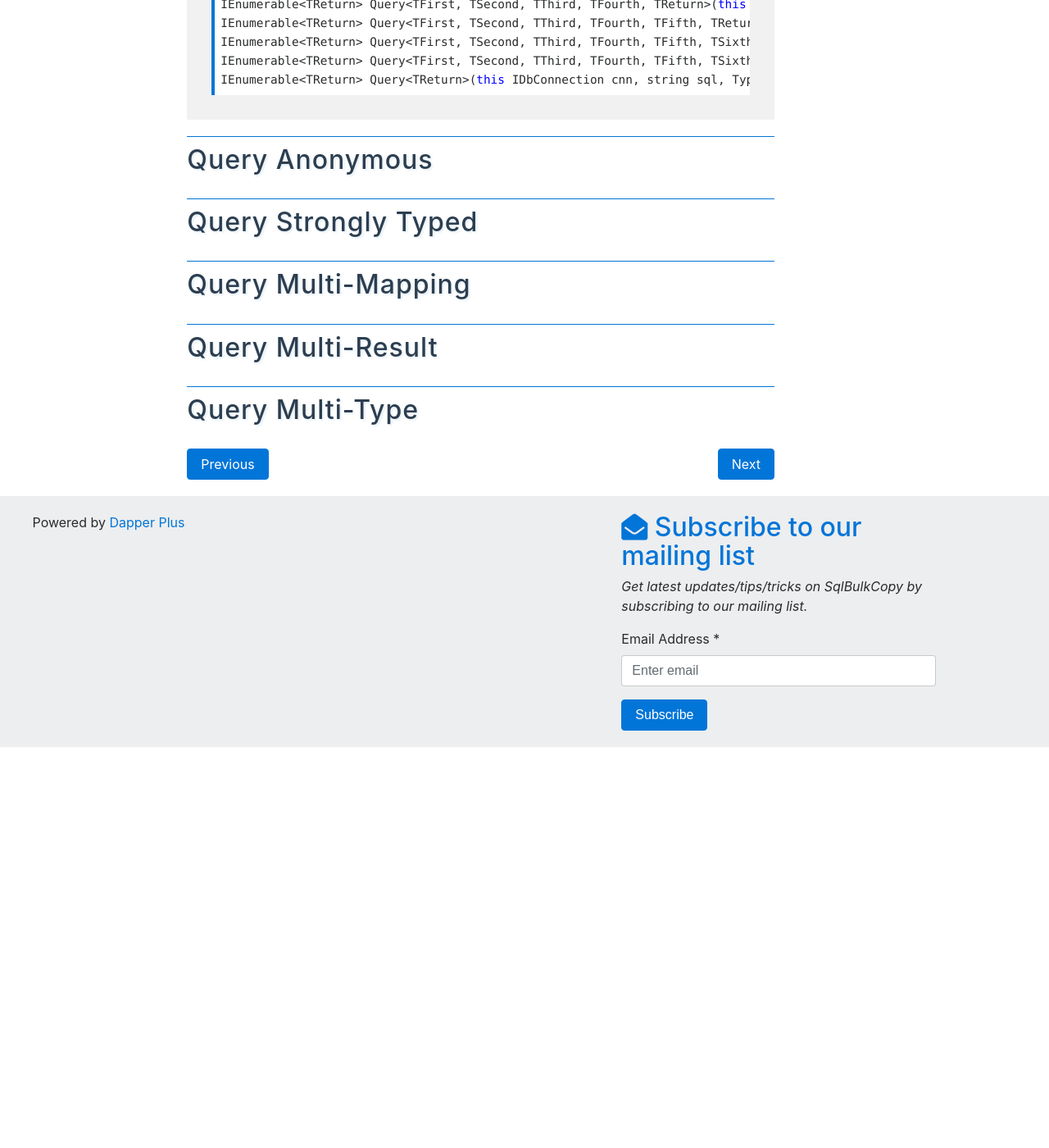
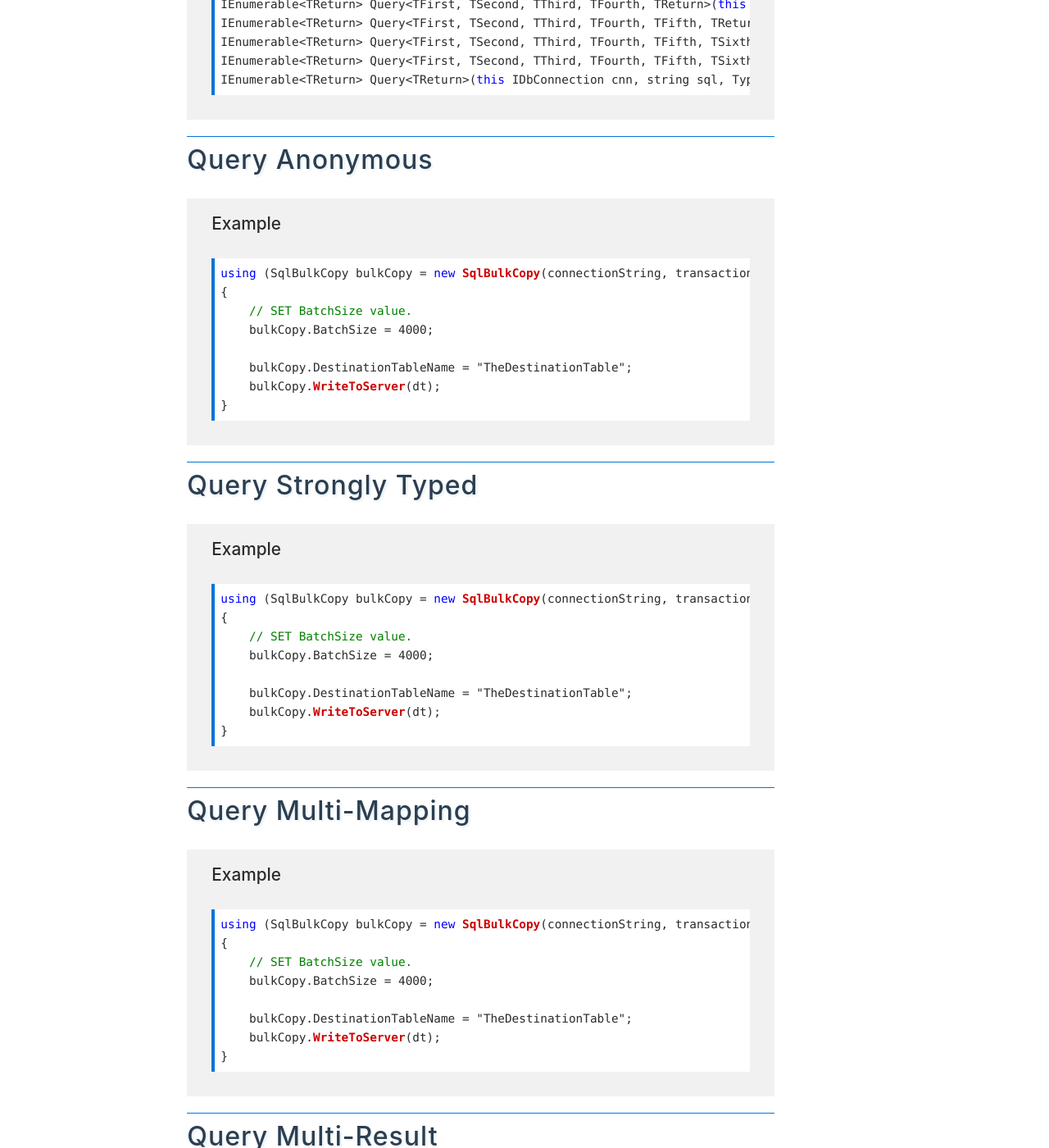
Before and after one commit to thiagopbarnabe/dapper-tutorial, a Jekyll site: the page built from docs/pages/api/query.md, in a window 1280 px wide and 1400 px high, scrolled down 1001 px. Shown: the whole window at 82% size. Built offline with Jekyll 4.4.1, drawn with Linux system fonts in a browser that asks for light colours; nearby versions of some CDN libraries; before the commit the page ends 1912 px from its top, so only the background shows below that; some of the changed text lies outside the part shown.

Commit message:
Update query.md

```diff
--- a/docs/pages/api/query.md
+++ b/docs/pages/api/query.md
@@ -34,11 +34,66 @@ IEnumerable<TReturn> Query<TReturn>(this IDbConnection cnn, string sql, Type[] t
 {% endhighlight %}
 
 ## Query Anonymous
+{% include template-example.html %}
+{% highlight csharp %}
+using (SqlBulkCopy bulkCopy = new SqlBulkCopy(connectionString, transaction))
+{
+    // SET BatchSize value.
+    bulkCopy.BatchSize = 4000;
+
+    bulkCopy.DestinationTableName = "TheDestinationTable";
+    bulkCopy.WriteToServer(dt);
+}
+{% endhighlight %}
 
 ## Query Strongly Typed
+{% include template-example.html %}
+{% highlight csharp %}
+using (SqlBulkCopy bulkCopy = new SqlBulkCopy(connectionString, transaction))
+{
+    // SET BatchSize value.
+    bulkCopy.BatchSize = 4000;
+
+    bulkCopy.DestinationTableName = "TheDestinationTable";
+    bulkCopy.WriteToServer(dt);
+}
+{% endhighlight %}
 
 ## Query Multi-Mapping
+{% include template-example.html %}
+{% highlight csharp %}
+using (SqlBulkCopy bulkCopy = new SqlBulkCopy(connectionString, transaction))
+{
+    // SET BatchSize value.
+    bulkCopy.BatchSize = 4000;
+
+    bulkCopy.DestinationTableName = "TheDestinationTable";
+    bulkCopy.WriteToServer(dt);
+}
+{% endhighlight %}
 
 ## Query Multi-Result
+{% include template-example.html %}
+{% highlight csharp %}
+using (SqlBulkCopy bulkCopy = new SqlBulkCopy(connectionString, transaction))
+{
+    // SET BatchSize value.
+    bulkCopy.BatchSize = 4000;
+
+    bulkCopy.DestinationTableName = "TheDestinationTable";
+    bulkCopy.WriteToServer(dt);
+}
+{% endhighlight %}
 
 ## Query Multi-Type
+{% include template-example.html %}
+{% highlight csharp %}
+using (SqlBulkCopy bulkCopy = new SqlBulkCopy(connectionString, transaction))
+{
+    // SET BatchSize value.
+    bulkCopy.BatchSize = 4000;
+
+    bulkCopy.DestinationTableName = "TheDestinationTable";
+    bulkCopy.WriteToServer(dt);
+}
+{% endhighlight %}
```
